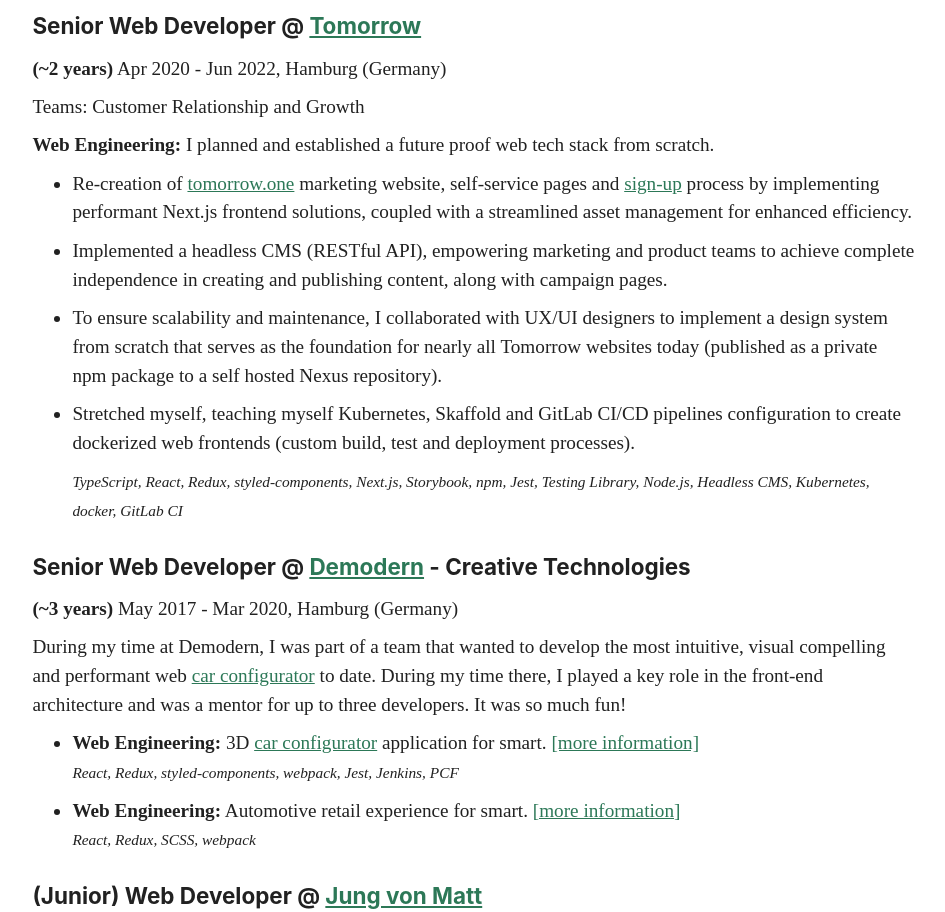
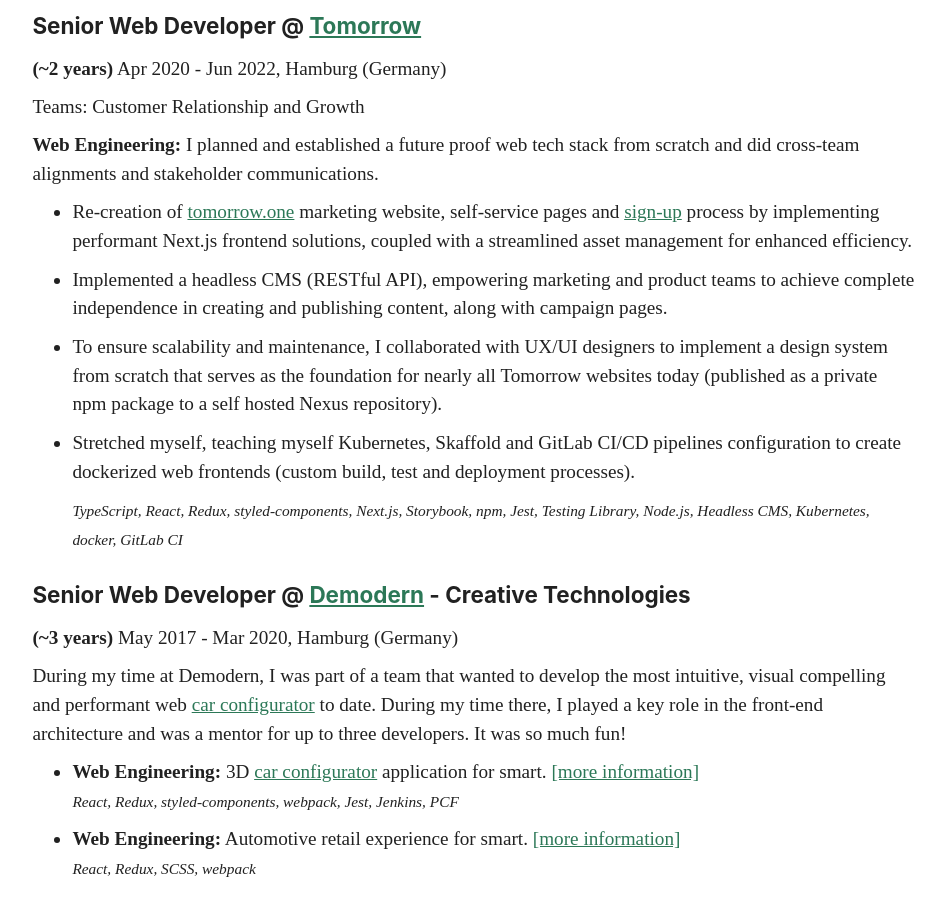
Before and after one commit to manuelpuchta/manuelpuchta.de, a Next.js app: page /cv in a window 1280 px wide. Shown: the part 1360-2272 px from the top of the page, without its empty margins (166-1111 px from the left). Built offline with nearby package versions, Linux system fonts and the light colour scheme.

Commit message:
chore(cv): update

```diff
--- a/pages/cv.tsx
+++ b/pages/cv.tsx
@@ -125,7 +125,8 @@
           <p>Teams: Customer Relationship and Growth</p>
           <p>
             <strong>Web Engineering:</strong> I planned and established a future
-            proof web tech stack from scratch.
+            proof web tech stack from scratch and did cross-team alignments and
+            stakeholder communications.
           </p>
           <ul>
             <li>
```
